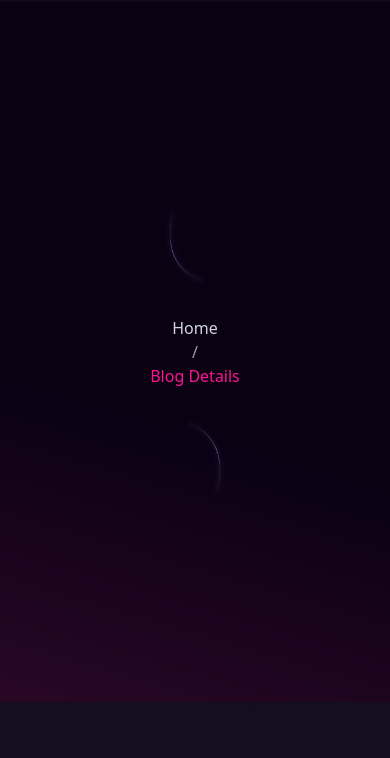
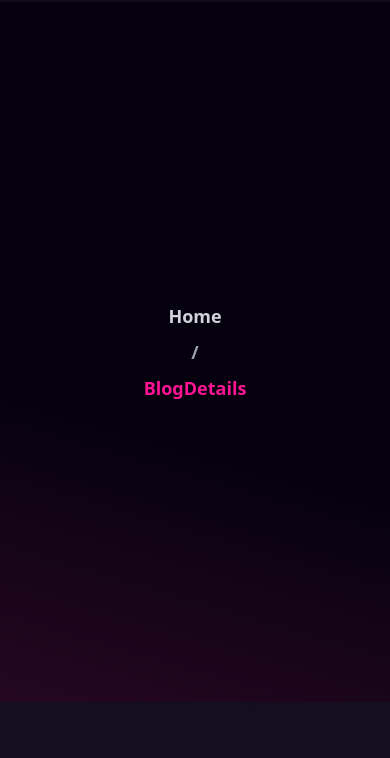
Before and after one commit to KachhadiyaGautam027/Global-Clam, a plain HTML site: page BlogDetails.html in a window 390 px wide. Shown: the part 86-844 px from the top of the page. Drawn offline with nearby package versions, Linux system fonts and the light colour scheme.

Commit message:
banner-responsive commit

```diff
--- a/BlogDetails.html
+++ b/BlogDetails.html
@@ -108,25 +108,25 @@
     </div>
 
     <!-- Banner Section -->
-    <section class="relative w-full h-[700px] flex flex-col items-center justify-center bg-cover bg-center"
-        style="background: linear-gradient(16.25deg, rgba(194, 37, 138, 0.4) -5%, rgba(20, 2, 39, 0.2) 40%), rgb(20, 2, 39);">
+    <section class="relative w-full h-[700px] md:h-screen flex flex-col items-center justify-center bg-cover bg-center"
+        style="background: linear-gradient(16.25deg, rgba(194, 37, 138, 0.4) -5%, rgba(10, 2, 28, 0.2) 40%), #0a021c;">
         <!-- Background Overlay -->
         <div class="absolute inset-0 bg-black bg-opacity-50"></div>
 
         <!-- Breadcrumb Navigation -->
-        <div class="relative z-10 flex items-center justify-center gap-6">
+        <div class="relative z-10 flex items-center justify-center gap-3 sm:gap-6">
             <!-- Left Vector -->
-            <img src="images/Left-Vector.png" alt="Left Vector" class="w-16 h-auto md:w-20">
+            <img src="images/Left-Vector.png" alt="Left Vector" class="hidden sm:block w-12 sm:w-16 lg:w-auto h-auto">
 
             <!-- Breadcrumb Text -->
-            <nav class="text-base text-gray-300 flex items-center">
-                <a href="./index.html" class="hover:underline">Home</a>
+            <nav class="text-lg sm:text-xl font-semibold text-white flex items-center gap-2">
+                <a href="./index.html" class="hover:underline text-gray-300">Home</a>
                 <span class="text-gray-400 mx-2">/</span>
-                <span class="text-pink">Blog Details</span>
+                <span class="text-pink">BlogDetails</span>
             </nav>
 
             <!-- Right Vector -->
-            <img src="images/Right-Vector.png" alt="Right Vector" class="w-16 h-auto md:w-20">
+            <img src="images/Right-Vector.png" alt="Right Vector" class="hidden sm:block w-12 sm:w-16 lg:w-auto h-auto">
         </div>
     </section>
 
```
Also changed, not shown: AboutUs.html (+6 -6 lines), Blog.html (+7 -8 lines), ContactUs.html (+6 -6 lines), Forum.html (+6 -6 lines), ForumAllPosts.html (+7 -9 lines), ForumCategories.html (+7 -9 lines), Gallery.html (+7 -6 lines), GalleryVideo.html (+12 -11 lines), Products.html (+7 -6 lines).
